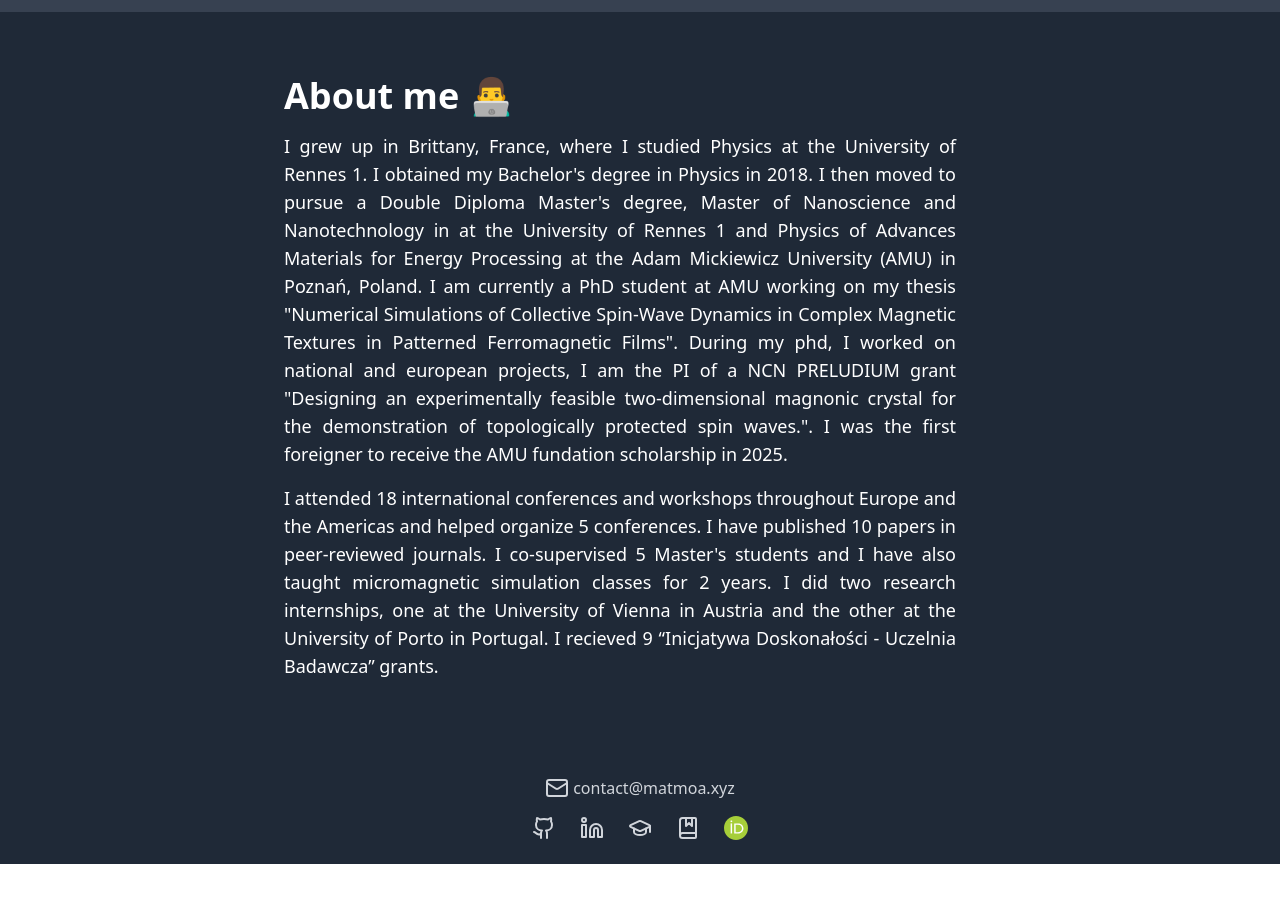
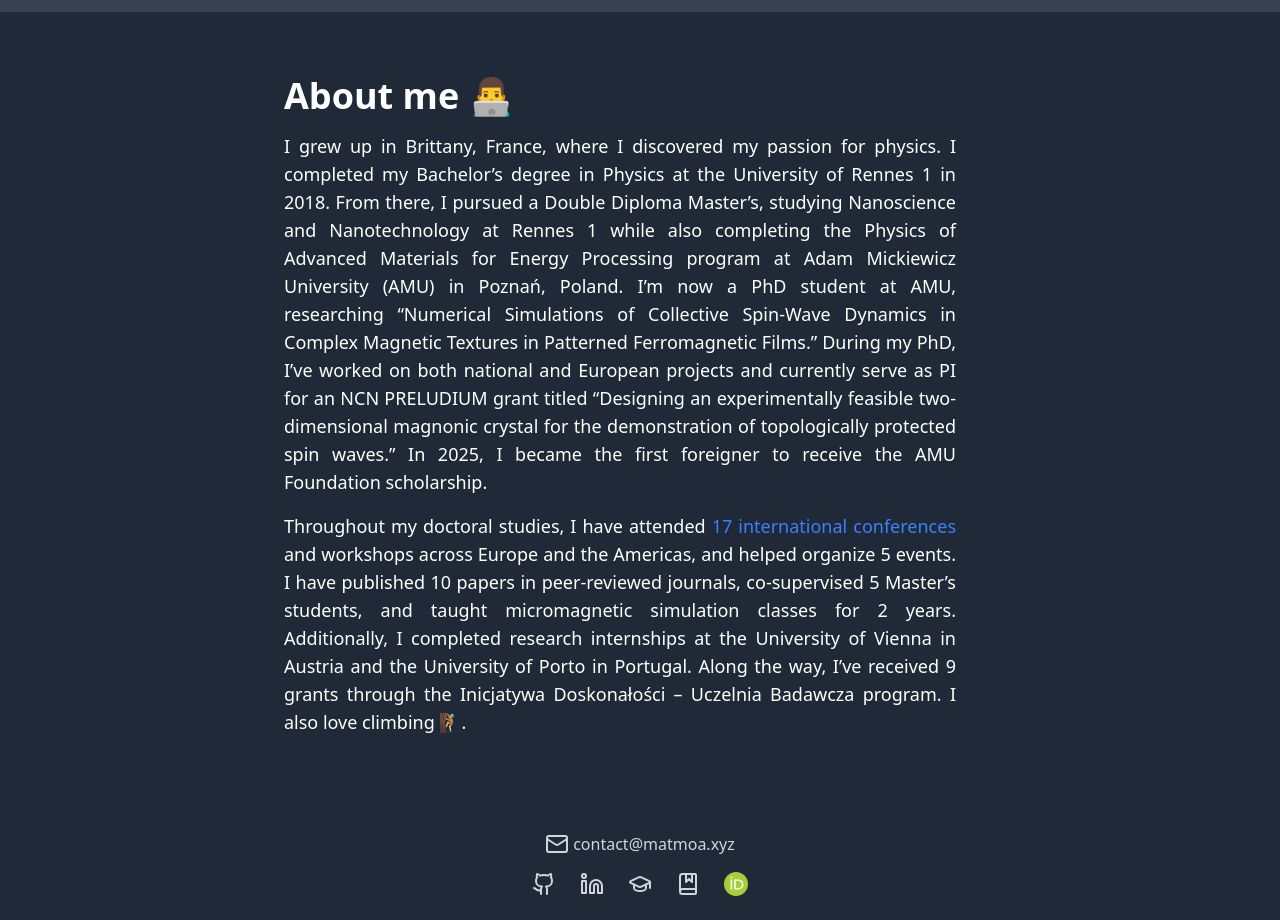
Before and after one commit to MathieuMoalic/homepage, a SvelteKit app: page / in a window 1280 px wide. Shown: the part 480-1400 px from the top of the page. Before the commit the page ends 1344 px from the top, so only its background shows below. Built offline with nearby package versions, Linux system fonts and the light colour scheme.

Commit message:
Add projects

```diff
--- a/src/routes/+page.svelte
+++ b/src/routes/+page.svelte
@@ -29,30 +29,34 @@
 			About me <span class="inline-block">👨‍💻</span>
 		</h2>
 		<p class="mt-4 text-lg">
-			I grew up in Brittany, France, where I studied Physics at the
-			University of Rennes 1. I obtained my Bachelor's degree in Physics
-			in 2018. I then moved to pursue a Double Diploma Master's degree,
-			Master of Nanoscience and Nanotechnology in at the University of
-			Rennes 1 and Physics of Advances Materials for Energy Processing at
-			the Adam Mickiewicz University (AMU) in Poznań, Poland. I am
-			currently a PhD student at AMU working on my thesis "Numerical
+			I grew up in Brittany, France, where I discovered my passion for
+			physics. I completed my Bachelor’s degree in Physics at the
+			University of Rennes 1 in 2018. From there, I pursued a Double
+			Diploma Master’s, studying Nanoscience and Nanotechnology at Rennes
+			1 while also completing the Physics of Advanced Materials for Energy
+			Processing program at Adam Mickiewicz University (AMU) in Poznań,
+			Poland. I’m now a PhD student at AMU, researching “Numerical
 			Simulations of Collective Spin-Wave Dynamics in Complex Magnetic
-			Textures in Patterned Ferromagnetic Films". During my phd, I worked
-			on national and european projects, I am the PI of a NCN PRELUDIUM
-			grant "Designing an experimentally feasible two-dimensional magnonic
-			crystal for the demonstration of topologically protected spin
-			waves.". I was the first foreigner to receive the AMU fundation
-			scholarship in 2025.
+			Textures in Patterned Ferromagnetic Films.” During my PhD, I’ve
+			worked on both national and European projects and currently serve as
+			PI for an NCN PRELUDIUM grant titled “Designing an experimentally
+			feasible two-dimensional magnonic crystal for the demonstration of
+			topologically protected spin waves.” In 2025, I became the first
+			foreigner to receive the AMU Foundation scholarship.
 		</p>
 		<p class="mt-4 text-lg">
-			I attended 18 international conferences and workshops throughout
-			Europe and the Americas and helped organize 5 conferences. I have
-			published 10 papers in peer-reviewed journals. I co-supervised 5
-			Master's students and I have also taught micromagnetic simulation
-			classes for 2 years. I did two research internships, one at the
-			University of Vienna in Austria and the other at the University of
-			Porto in Portugal. I recieved 9 “Inicjatywa Doskonałości - Uczelnia
-			Badawcza” grants.
+			Throughout my doctoral studies, I have attended
+
+			<a href="/conferences" class="text-blue-500">
+				17 international conferences</a
+			>
+			and workshops across Europe and the Americas, and helped organize 5 events.
+			I have published 10 papers in peer-reviewed journals, co-supervised 5
+			Master’s students, and taught micromagnetic simulation classes for 2
+			years. Additionally, I completed research internships at the University
+			of Vienna in Austria and the University of Porto in Portugal. Along the
+			way, I’ve received 9 grants through the Inicjatywa Doskonałości – Uczelnia
+			Badawcza program. I also love climbing 🧗.
 		</p>
 	</div>
 </section>
--- /dev/null
+++ b/src/routes/projects/+page.svelte
@@ -0,0 +1,120 @@
+<section
+    class="bg-gray-800 flex flex-col md:flex-row-reverse items-center justify-center text-justify py-16 px-6"
+>
+    <div class="max-w-2xl md:mr-10">
+        <h2 class="text-4xl font-bold">
+            Projects <span class="inline-block">🚀</span>
+        </h2>
+        <p class="mt-4 text-lg">
+            I like to tinker and build things. I am passionate about open-source
+            software and I enjoy contributing to projects that I use. I also
+            really care about privacy so I try to self-host as much as possible
+            which is why I have close to 40 podman containers running on my
+            server. Here are some of the projects I am currently working on:
+        </p>
+    </div>
+</section>
+<section
+    class="bg-gray-700 flex flex-col md:flex-row-reverse items-center justify-center text-justify py-16 px-6"
+>
+    <div
+        class="w-full md:w-1/2 flex justify-center md:justify-end mb-6 md:mb-0"
+    >
+        <img
+            alt="amumax"
+            src="https://raw.githubusercontent.com/MathieuMoalic/amumax/refs/heads/main/screenshots/1.png"
+            class="w-full h-auto max-w-md border-4 border-gray-500 object-contain"
+        />
+    </div>
+
+    <div class="max-w-2xl md:mr-10">
+        <h2 class="text-4xl font-bold">
+            Amumax
+            <span class="inline-block">🧲</span>
+        </h2>
+        <p class="mt-4 text-lg">
+            Fork of mumax3 aimed at enhancing Python workflow integration.
+            Includes improved WebUI and uses zarr for storing and accessing
+            data, making output processing significantly more efficient.
+        </p>
+    </div>
+</section>
+<section class="bg-gray-800 py-16 px-6">
+    <div
+        class="flex flex-col md:flex-row-reverse items-center justify-center text-justify gap-10"
+    >
+        <div class="max-w-2xl md:mr-10">
+            <h2 class="text-4xl font-bold">
+                Groceries <span class="inline-block">🥦</span>
+            </h2>
+            <p class="mt-4 text-lg">
+                I wasn't happy with existing grocery list apps, so I built my
+                own. A simple, self-hostable web app to manage groceries and
+                shopping lists, built with a FastAPI backend and a SvelteKit
+                frontend.
+            </p>
+        </div>
+        <div class="max-w-2xl md:mr-10"></div>
+        <div
+            class="w-full md:w-1/2 flex justify-center md:justify-end mb-6 md:mb-0"
+        >
+            <img
+                alt="groceries"
+                src="https://raw.githubusercontent.com/MathieuMoalic/groceries-app/refs/heads/main/screenshots.png"
+                class="w-full h-auto max-w-md border-4 border-gray-500 object-contain"
+            />
+        </div>
+    </div>
+</section>
+<section
+    class="bg-gray-700 flex flex-col md:flex-row-reverse items-center justify-center text-justify py-16 px-6"
+>
+    <div
+        class="w-full md:w-1/2 flex justify-center md:justify-end mb-6 md:mb-0"
+    >
+        <img
+            alt="workouts"
+            src="https://raw.githubusercontent.com/MathieuMoalic/workouts/refs/heads/main/screenshots.png"
+            class="w-full h-auto max-w-md border-4 border-gray-500 object-contain"
+        />
+    </div>
+
+    <div class="max-w-2xl md:mr-10">
+        <h2 class="text-4xl font-bold">
+            Workouts
+            <span class="inline-block">💪</span>
+        </h2>
+        <p class="mt-4 text-lg">
+            I wasn't happy with existing workout tracking apps, so I built my
+            own. A full-stack web app to track workout sessions, exercises, and
+            progress — built with FastAPI + SQLModel backend and SvelteKit
+            frontend.
+        </p>
+    </div>
+</section>
+<section class="bg-gray-800 py-16 px-6">
+    <div
+        class="flex flex-col md:flex-row-reverse items-center justify-center text-justify gap-10"
+    >
+        <div class="max-w-2xl md:mr-10">
+            <h2 class="text-4xl font-bold">
+                Custom Keyboard <span class="inline-block">⌨️</span>
+            </h2>
+            <p class="mt-4 text-lg">
+                I built a custom split keyboard from scratch. It uses QMK with
+                several custom keymaps and layers for English, French, and
+                Polish.
+            </p>
+        </div>
+        <div class="max-w-2xl md:mr-10"></div>
+        <div
+            class="w-full md:w-1/2 flex justify-center md:justify-end mb-6 md:mb-0"
+        >
+            <img
+                alt="split_keyboard"
+                src="./split_keyboard.jpg"
+                class="w-full h-auto max-w-md border-4 border-gray-500 object-contain"
+            />
+        </div>
+    </div>
+</section>
```
Also changed, not shown: 1 other file (tests, documents, lock files or other folders).
